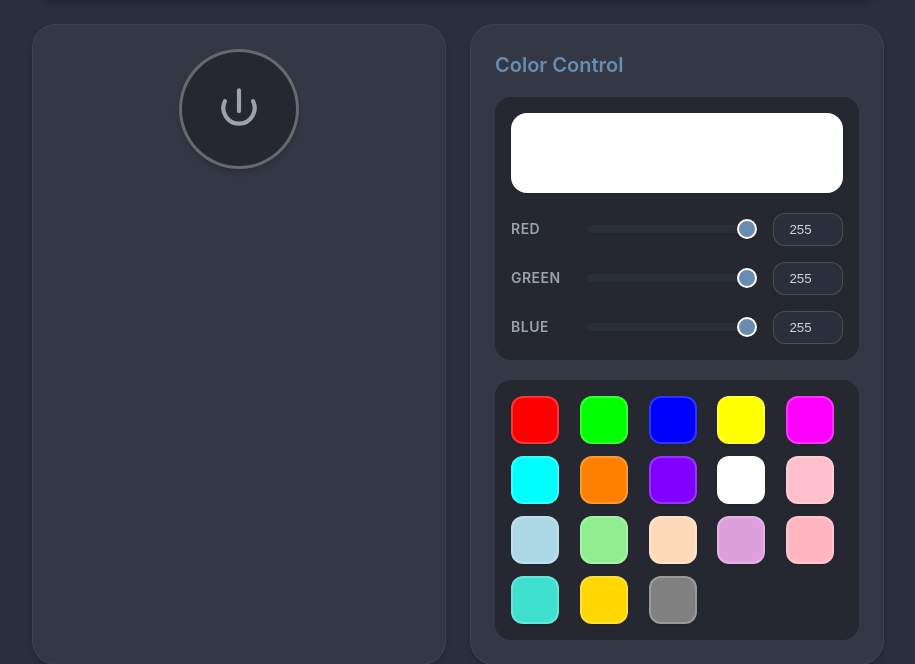
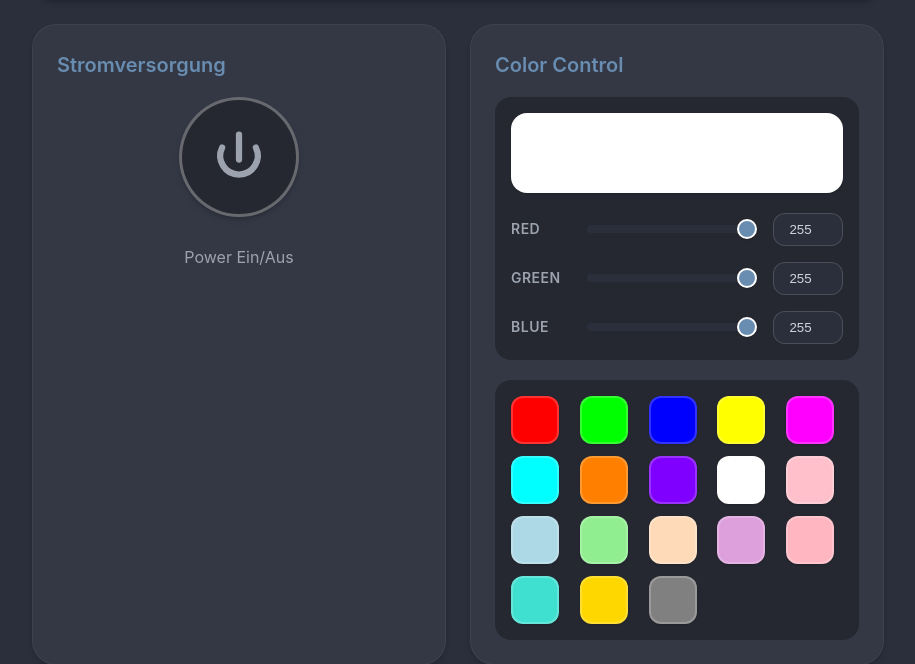
Before and after one commit to pepperonas/lichtwerk-controller, a Flask app: page / in a window 1280 px wide. Shown: the part 130-794 px from the top of the page, without its empty margins (182-1097 px from the left). Run offline with Flask 3, Linux system fonts and the light colour scheme.

Commit message:
Adopt power button design from Teufel Power HiFi Controller
- Updated power button styling to match Teufel app design
- Changed active state to use subtle green background with transparency
- Adjusted SVG size from 50px to 60px with stroke-width 2.5
- Added German section title "Stromversorgung" and description "Power Ein/Aus"
- Simplified hover effects with blue accent border
- Added --accent-orange CSS variable for future use

🤖 Generated with [Claude Code](https://claude.ai/code)

Co-Authored-By: Claude <noreply@anthropic.com>

```diff
--- a/static/css/style.css
+++ b/static/css/style.css
@@ -6,6 +6,7 @@
     --accent-blue: #688db1;
     --accent-green: #9cb68f;
     --accent-red: #e16162;
+    --accent-orange: #e4a853;
     --text-primary: #d1d5db;
     --text-secondary: #9ca3af;
 
@@ -203,7 +204,7 @@ h4 {
 }
 
 
-/* Power Button */
+/* Power Button - Teufel Style */
 .power-button {
     width: 120px;
     height: 120px;
@@ -220,34 +221,29 @@ h4 {
     box-shadow: var(--shadow);
 }
 
-.power-button svg {
-    width: 50px;
-    height: 50px;
-    stroke: var(--text-secondary);
-    stroke-width: 2;
-    fill: none;
-    transition: all 0.3s ease;
-}
-
 .power-button:hover {
+    border-color: var(--accent-blue);
     transform: scale(1.05);
-    border-color: rgba(255, 255, 255, 0.5);
     box-shadow: var(--shadow-lg);
 }
 
-.power-button:hover svg {
-    stroke: var(--text-primary);
+.power-button.active {
+    border-color: var(--accent-green);
+    background: rgba(156, 182, 143, 0.2);
+    box-shadow: 0 0 20px rgba(156, 182, 143, 0.5);
 }
 
-.power-button.active {
-    background: linear-gradient(135deg, var(--accent-green), var(--accent-blue));
-    border-color: var(--accent-green);
-    box-shadow: 0 0 30px rgba(156, 182, 143, 0.5);
+.power-button svg {
+    width: 60px;
+    height: 60px;
+    stroke: var(--text-secondary);
+    fill: none;
+    stroke-width: 2.5;
+    transition: stroke 0.3s ease;
 }
 
 .power-button.active svg {
-    stroke: white;
-    filter: drop-shadow(0 0 5px rgba(255, 255, 255, 0.5));
+    stroke: var(--accent-green);
 }
 
 .power-button:active {
--- a/templates/index.html
+++ b/templates/index.html
@@ -25,10 +25,16 @@
         <main>
             <!-- Power Control -->
             <section class="control-section">
-                <div class="power-button" id="power-btn">
-                    <svg viewBox="0 0 24 24">
-                        <path d="M12 3v10M5.25 8.25A7.5 7.5 0 1 0 18.75 8.25" stroke-linecap="round"></path>
-                    </svg>
+                <h3>Stromversorgung</h3>
+                <div style="display: flex; justify-content: center; align-items: center; flex-direction: column;">
+                    <div class="power-button" id="power-btn">
+                        <svg viewBox="0 0 24 24">
+                            <path d="M12 3v10M5.25 8.25A7.5 7.5 0 1 0 18.75 8.25" stroke-linecap="round"></path>
+                        </svg>
+                    </div>
+                    <p style="text-align: center; color: var(--text-secondary); margin-top: var(--spacing-3);">
+                        Power Ein/Aus
+                    </p>
                 </div>
             </section>
 
```
